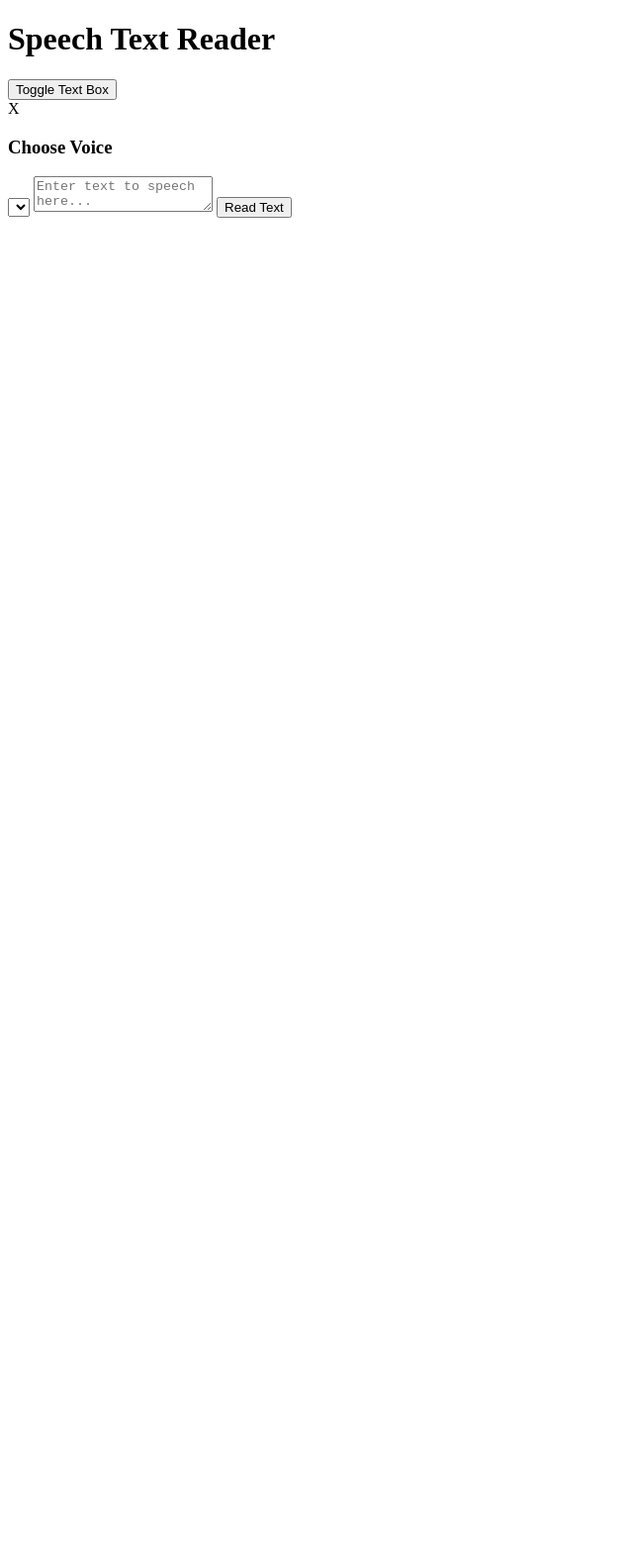
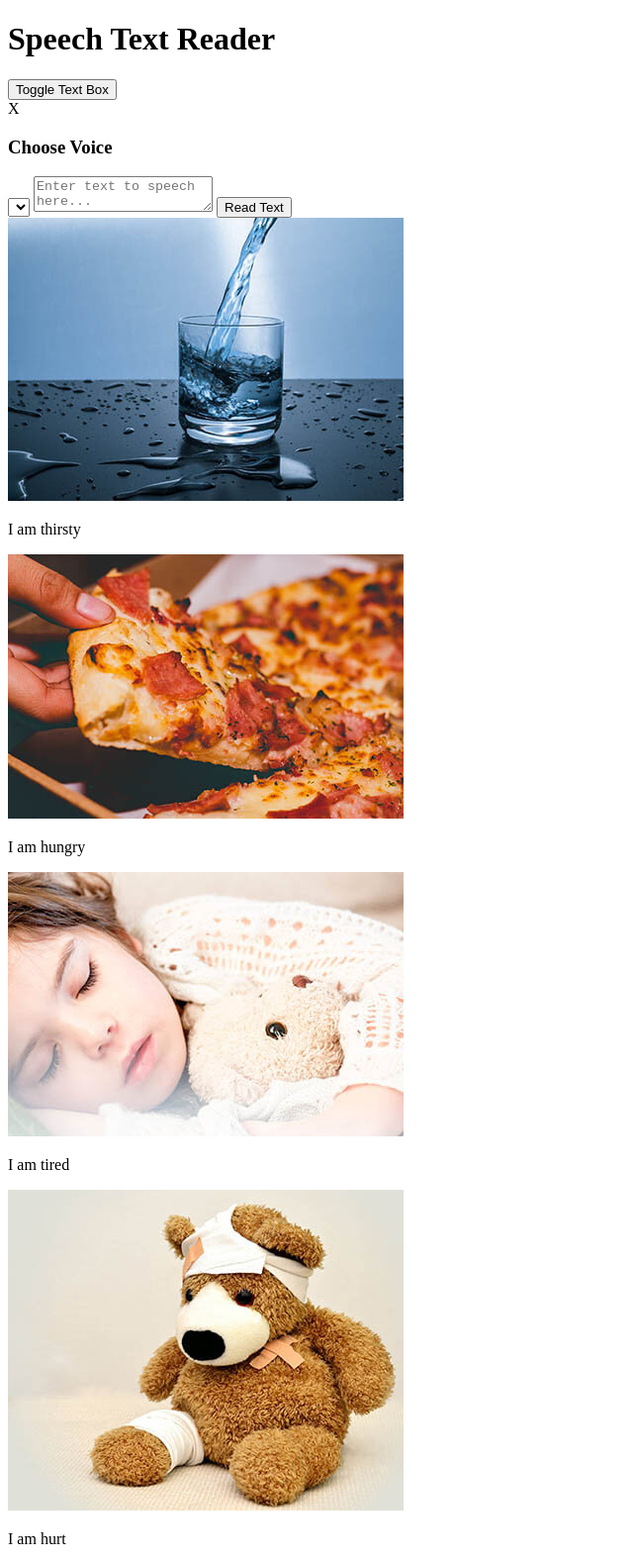
Before and after one commit to etorres-revature/Web_Speech, a plain HTML site: page index.html in a window 1280 px wide. Shown: the top 1577 px of the page at 99% size, without its empty margins (0-640 px from the left). Before the commit the page ends 800 px from the top, so only its background shows below. Drawn offline with Linux system fonts and the light colour scheme.

Commit message:
adding boxes to html dynamically through js

```diff
--- a/app.js
+++ b/app.js
@@ -0,0 +1,77 @@
+//global variables to grab DOM elements
+const mainEl = document.querySelector("main");
+const voicesSelectEl = document.querySelector("#voices");
+const textAreaEl = document.querySelector("#text-to-speech");
+const readBtn = document.querySelector("#read-text");
+const toggleBtn = document.querySelector("#toggle-btn");
+const closeBtn = document.querySelector("#close-btn");
+
+const data = [
+  {
+    image: "./assets/img/drink.jpg",
+    text: "I am thirsty",
+  },
+  {
+    image: "./assets/img/food.jpg",
+    text: "I am hungry",
+  },
+  {
+    image: "./assets/img/tired.jpg",
+    text: "I am tired",
+  },
+  {
+    image: "./assets/img/hurt.jpg",
+    text: "I am hurt",
+  },
+  {
+    image: "./assets/img/happy.jpg",
+    text: "I am happy",
+  },
+  {
+    image: "./assets/img/angry.jpg",
+    text: "I am angry",
+  },
+  {
+    image: "./assets/img/sad.jpg",
+    text: "I am sad",
+  },
+  {
+    image: "./assets/img/scared.jpg",
+    text: "I am scared",
+  },
+  {
+    image: "./assets/img/outside.jpg",
+    text: "I want to go outside",
+  },
+  {
+    image: "./assets/img/home.jpg",
+    text: "I want to go home",
+  },
+  {
+    image: "./assets/img/school.jpg",
+    text: "I want to go to school",
+  },
+  {
+    image: "./assets/img/grandma.jpg",
+    text: "I want to go to Grandma's",
+  },
+];
+
+data.forEach(createBox);
+
+//create boxes for image and text
+function createBox(item) {
+  const box = document.createElement("div");
+
+  const { image, text } = item;
+
+  box.classList.add("box");
+  box.innerHTML = `
+        <img src="${image}" alt="${text}"/>
+        <p class="box-info">${text}</p>
+    `;
+
+    //TODO -- speak event
+
+    mainEl.appendChild(box);
+}
--- a/index.html
+++ b/index.html
@@ -13,7 +13,7 @@
       <h1>Speech Text Reader</h1>
       <button id="toggle" class="btn toggle-btn">Toggle Text Box</button>
       <div id="text-box" class="text-box">
-        <div id="close" class="close">X</div>
+        <div id="close-btn" class="close-btn">X</div>
         <h3>Choose Voice</h3>
         <select name="" id="voice"></select>
         <textarea
```
